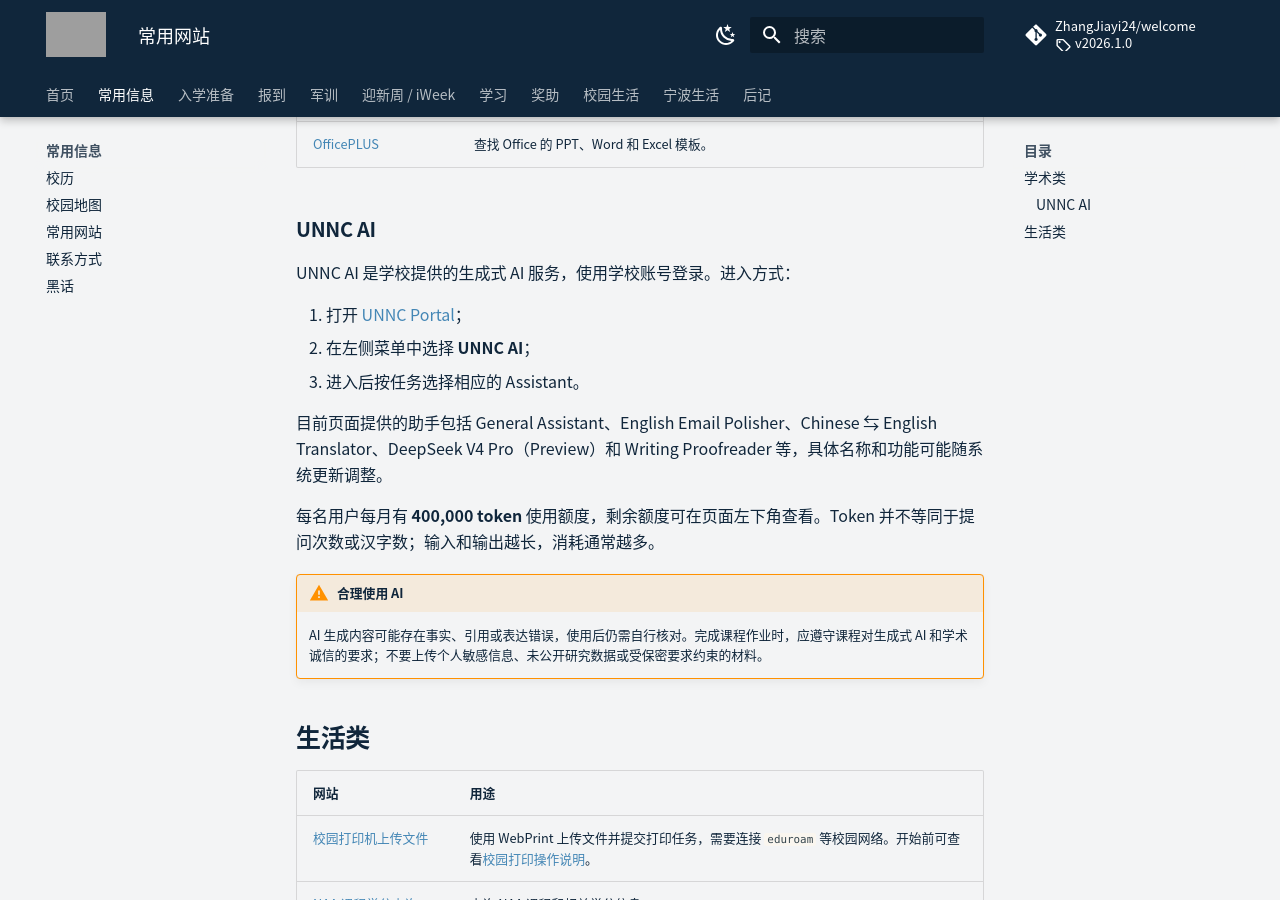
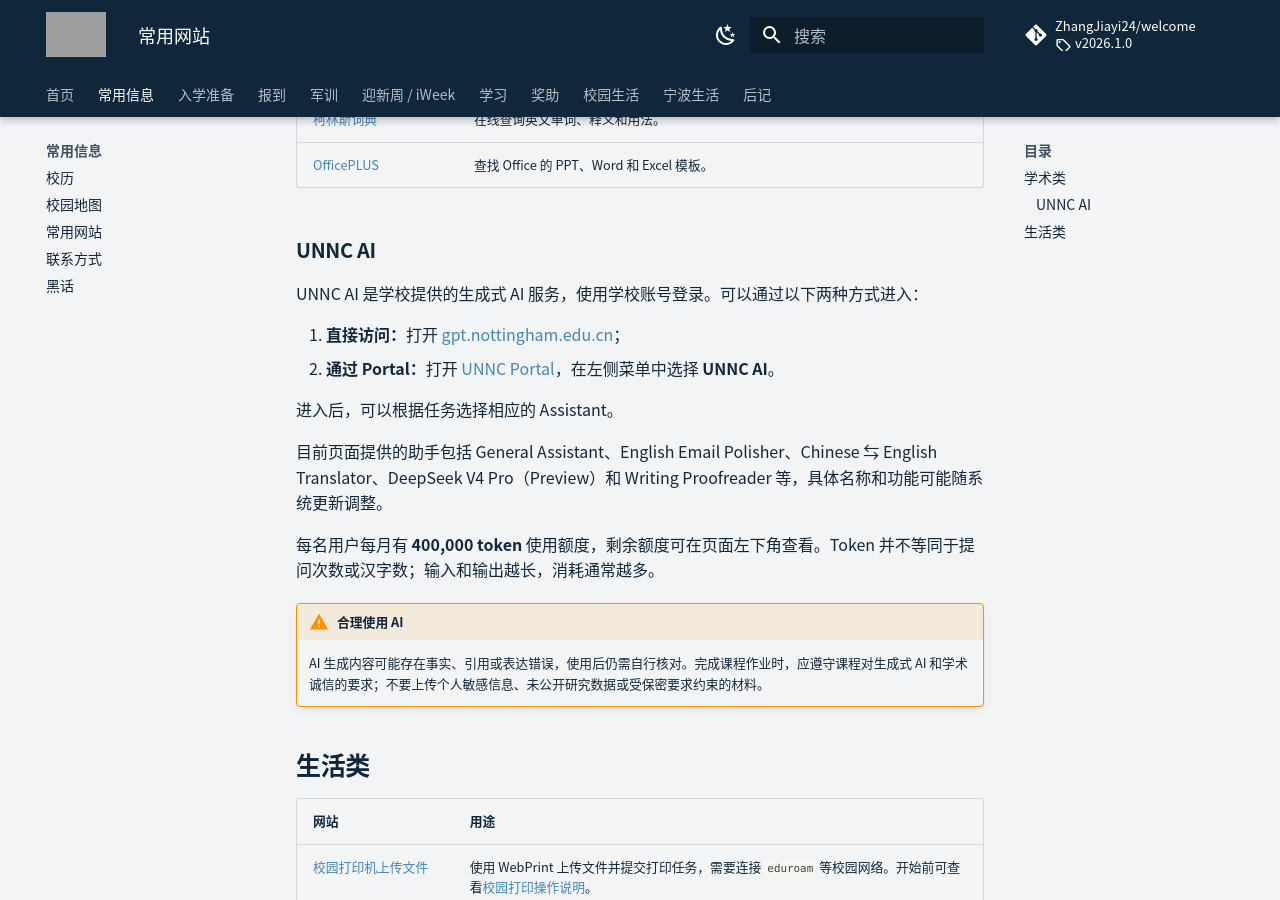
Before and after one commit to ZhangJiayi24/welcome, an MkDocs documentation site: the page built from docs/toolkit/websites.md, in a window 1280 px wide and 900 px high, scrolled down 1314 px. Built offline with MkDocs 1.6.1 and Material for MkDocs 9.7.7, drawn with Linux system fonts in a browser that asks for light colours; comment, search, counter and statistics services are not loaded; some of the changed text lies outside the part shown; grey boxes are pictures that could not be loaded.

```diff
--- a/docs/toolkit/websites.md
+++ b/docs/toolkit/websites.md
@@ -8,7 +8,7 @@
 | 网站 | 用途 |
 | --- | --- |
 | [Outlook 邮箱](https://outlook.office.com) | 接收学校通知，并用于与同学和老师交流。需要学校账号。 |
-| [UNNC AI（经 UNNC Portal 进入）](https://portal.nottingham.edu.cn) | 学校提供的生成式 AI 服务，每月包含 **400,000 token** 使用额度，可用于一般问答、英文邮件润色、中英翻译和写作校对等任务。 |
+| [UNNC AI](https://gpt.nottingham.edu.cn) | 学校提供的生成式 AI 服务，可直接打开，也可经 UNNC Portal 左侧菜单进入。每月包含 **400,000 token** 使用额度，可用于一般问答、英文邮件润色、中英翻译和写作校对等任务。 |
 | [IT Accounts](https://itaccounts.nottingham.ac.uk/) | 激活学校 IT 账号、管理账号信息。2026 级新生从 8 月 11 日起按通知激活。 |
 | [Application Hub](https://oaas.nottingham.edu.cn/#/new-student/login) | 新生个人信息填写、网上预注册、网上选寝、打印新生注册单及延期报到申请。 |
 | [Moodle](https://moodle.nottingham.ac.uk/login/index.php) | 上课使用的学习平台，会显示你所选的课程；老师会在这里上传课件、PPT、习题、coursework 要求等课程资料，部分作业也需要通过 Moodle 提交。论文相似度检查可在页面右上方菜单中选择 **Test Your Text**，也可检查中文内容。 |
@@ -30,11 +30,12 @@
 
 ### UNNC AI
 
-UNNC AI 是学校提供的生成式 AI 服务，使用学校账号登录。进入方式：
+UNNC AI 是学校提供的生成式 AI 服务，使用学校账号登录。可以通过以下两种方式进入：
 
-1. 打开 [UNNC Portal](https://portal.nottingham.edu.cn)；
-2. 在左侧菜单中选择 **UNNC AI**；
-3. 进入后按任务选择相应的 Assistant。
+1. **直接访问：**打开 [gpt.nottingham.edu.cn](https://gpt.nottingham.edu.cn)；
+2. **通过 Portal：**打开 [UNNC Portal](https://portal.nottingham.edu.cn)，在左侧菜单中选择 **UNNC AI**。
+
+进入后，可以根据任务选择相应的 Assistant。
 
 目前页面提供的助手包括 General Assistant、English Email Polisher、Chinese ⇆ English Translator、DeepSeek V4 Pro（Preview）和 Writing Proofreader 等，具体名称和功能可能随系统更新调整。
 
```
Also changed, not shown: docs/arrival/index.md (+8 -2 lines), docs/toolkit/contacts.md (+1 -1 lines), docs/toolkit/glossary.md (+1 -0 lines).
